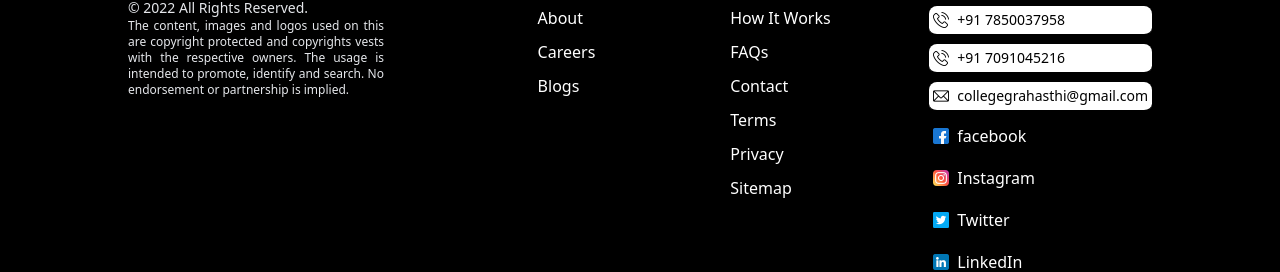
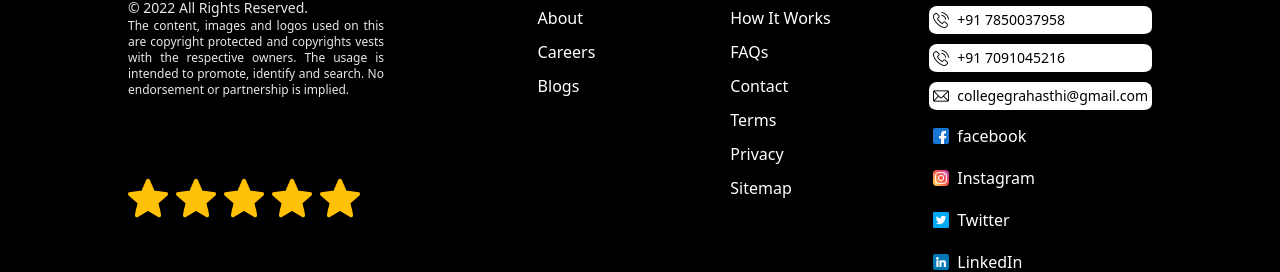
Before and after one commit to CollegeGrahasthi/landing, a React (Create React App) app: page / in a window 1280 px wide. Shown: the part 2470-2742 px from the top of the page. Built offline with nearby package versions, Linux system fonts and the light colour scheme; the HTML template or start-up script is replaced by a standard one.

Commit message:
added stars

```diff
--- a/src/Pages/Footer.jsx
+++ b/src/Pages/Footer.jsx
@@ -1,5 +1,6 @@
 import React from 'react';
 // import logo from '../images/CGLogo.png'
+import star from '../images/star.png';
 import call from '../images/call.png';
 import mail from '../images/mail.png';
 import facebook from '../images/facebook.png';
@@ -19,6 +20,13 @@ const Footer = () => {
                 The usage is intended to promote, identify and search.
                 No endorsement or partnership is implied.
             </p>
+            <div className='flex gap-2 pt-20'>
+                <img src={star} alt="star" className='w-10' />
+                <img src={star} alt="star" className='w-10' />
+                <img src={star} alt="star" className='w-10' />
+                <img src={star} alt="star" className='w-10' />
+                <img src={star} alt="star" className='w-10' />
+            </div>
         </div>
 
         <div className='flex justify-between w-3/5'>
```
Also changed, not shown: src/images/star.png (added).
